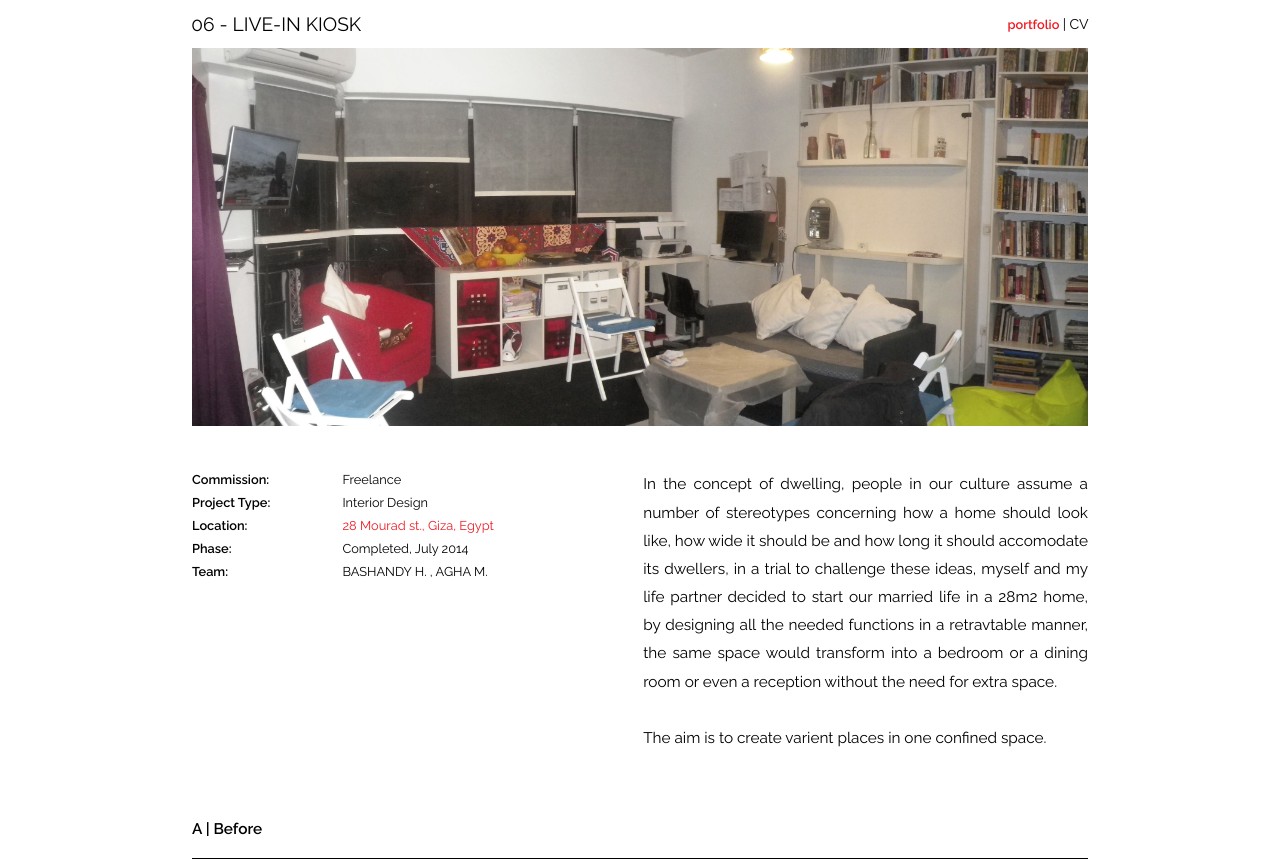
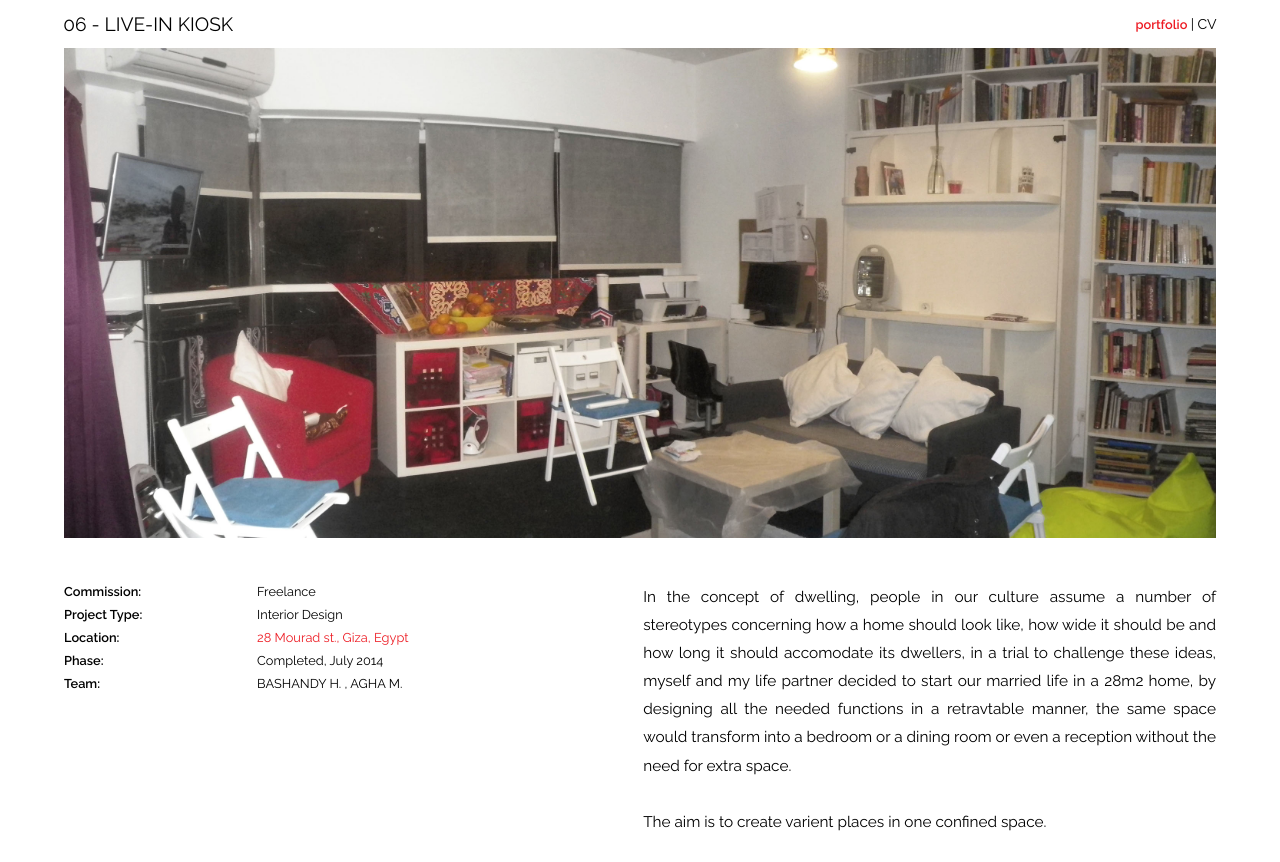
Before and after one commit to hamzabashandy/myportfolio, a plain HTML site: page kiosk.html in a window 1280 px wide. Shown: the top 862 px of the page. Drawn offline with nearby package versions, Linux system fonts and the light colour scheme; a script that the page names is missing.

Commit message:
Update work.css

```diff
--- a/css/work.css
+++ b/css/work.css
@@ -3,7 +3,7 @@
     grid-gap: 1px;
     grid-auto-rows: repeat (15, 500px);
 
-    width: 70.1%;
+    width: 90.1%;
     display: grid;
     background: #fff;
     position: fixed;
@@ -24,7 +24,7 @@
   grid-gap: .5vw .5vw;
 
   position: absolute;
-  width: 70%;
+  width: 90%;
   top:20px;
   left: 50%;
   -webkit-transform: translateX(-50%);
```
